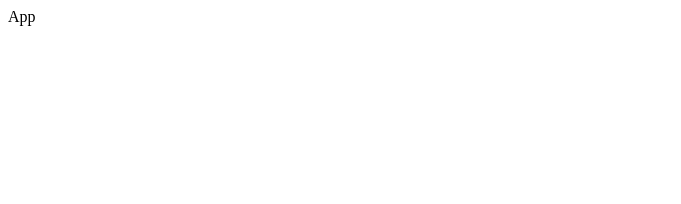
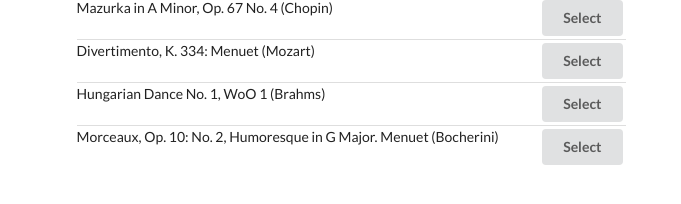
Before and after one commit to nastaran-motiee/songs, a React app: page / in a window 1280 px wide. Shown: the whole page, without its empty margins (0-681 px from the left). Built offline with nearby package versions, Linux system fonts and the light colour scheme.

Commit message:
rendered a list of songs

```diff
--- a/public/index.html
+++ b/public/index.html
@@ -1,14 +1,12 @@
 <!DOCTYPE html>
 <html lang="en">
+
 <head>
   <meta charset="utf-8" />
   <link rel="icon" href="%PUBLIC_URL%/favicon.ico" />
   <meta name="viewport" content="width=device-width, initial-scale=1" />
   <meta name="theme-color" content="#000000" />
-    <meta
-      name="description"
-      content="Web site created using create-react-app"
-    />
+  <meta name="description" content="Web site created using create-react-app" />
   <link rel="apple-touch-icon" href="%PUBLIC_URL%/logo192.png" />
   <!--
       manifest.json provides metadata used when your web app is installed on a
@@ -24,8 +22,10 @@
       work correctly both with client-side routing and a non-root public URL.
       Learn how to configure a non-root public URL by running `npm run build`.
     -->
+  <link rel="stylesheet" href="https://cdnjs.cloudflare.com/ajax/libs/semantic-ui/2.5.0/semantic.min.css" />
   <title>React App</title>
 </head>
+
 <body>
   <noscript>You need to enable JavaScript to run this app.</noscript>
   <div id="root"></div>
@@ -40,4 +40,5 @@
       To create a production bundle, use `npm run build` or `yarn build`.
     -->
 </body>
+
 </html>
--- a/src/components/App.js
+++ b/src/components/App.js
@@ -1,8 +1,15 @@
 import React from "react";
+import SongList from "./SongList";
 
 const App = () => {
   return (
-    <div>App</div>
+    <div className="ui container grid">
+      <div className="ui row">
+        <div className="column eight wide">
+          <SongList />
+        </div>
+      </div>
+    </div>
   );
 
 };
--- /dev/null
+++ b/src/components/SongList.js
@@ -0,0 +1,44 @@
+import React, { Component } from "react";
+import { connect } from "react-redux";
+
+
+class SongList extends Component {
+    renderList = () => {
+        return this.props.songs.map((song) => {
+            return (
+                <div className="item" key={song.title}>
+                    <div className="right floated content">
+                        <div className="ui button">Select</div>
+                    </div>
+                    <div className="content">
+                        { song.title }
+                    </div>
+                </div>
+            );
+
+
+        });
+    };
+
+    render() {
+        return (
+            <div className="ui middle aligned divided list">
+                { this.renderList() }
+            </div>
+
+        );
+    }
+}
+
+/**
+ * This function will be passed to connect function as the first argument
+   to get some data from the redux store.
+ * The result will be:  this.props = { songs: state.songs}
+                * @param {*} state
+                * @returns A list of songs
+                */
+const mapStateToProps = (state) => {
+    return { songs: state.songs };
+};
+
+export default connect(mapStateToProps)(SongList);
```
Lines whose indentation alone changed are shown as unchanged.
